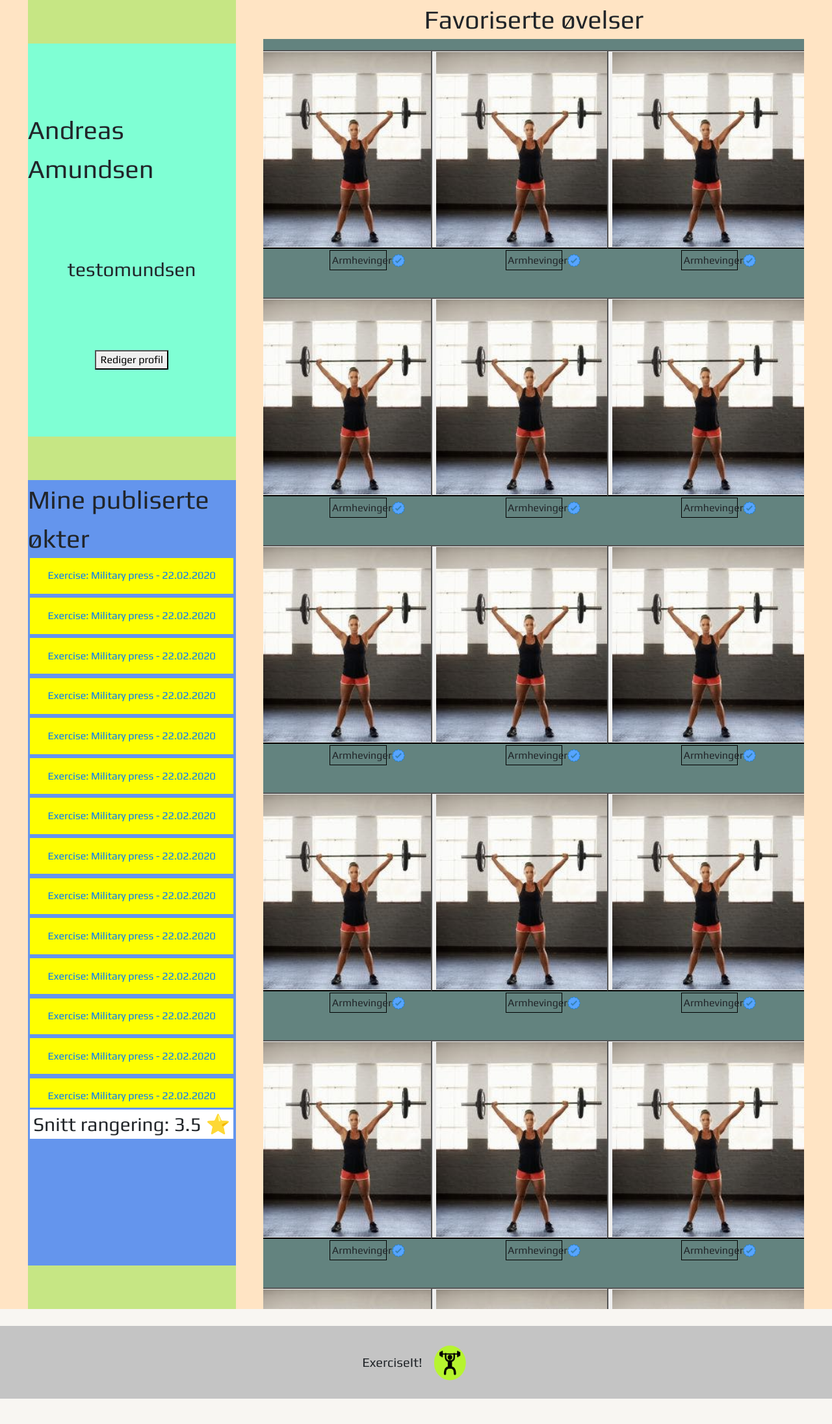
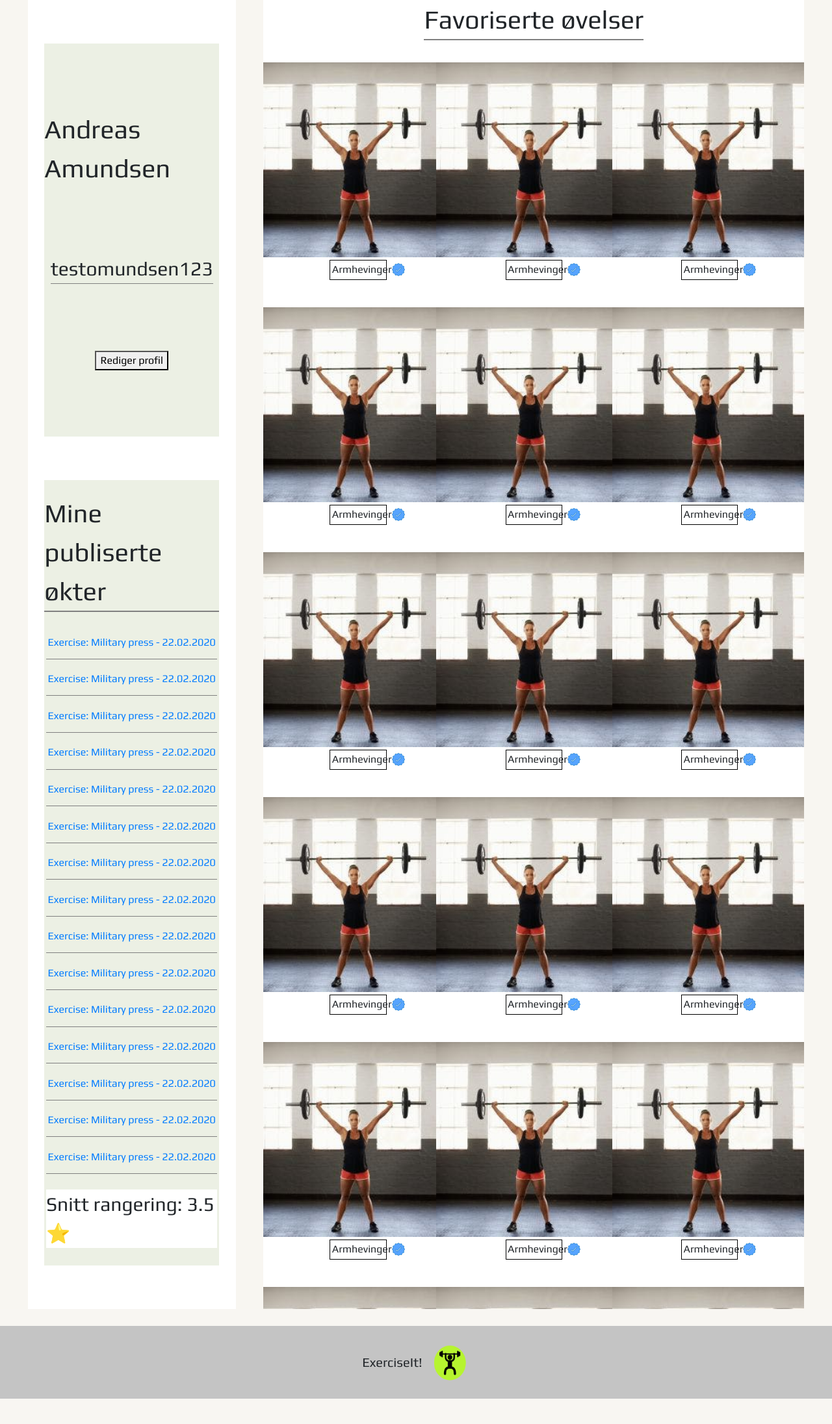
Before and after one commit to sigrunnu/programvareutviklingV2020, a Django app: page /profile/ in a window 1280 px wide. Shown: the part 112-2304 px from the top of the page at 65% size. Run offline with Django 3.2, Linux system fonts and the light colour scheme; some libraries are stand-ins or nearby versions.

Commit message:
Make finishing styling changes

```diff
--- a/profile_page/static/profile_page/profile_view.css
+++ b/profile_page/static/profile_page/profile_view.css
@@ -2,10 +2,10 @@
     overflow: hidden;
 
     display: flex;
-    background-color: red;
 
     width: 100%;
     height: 77.5%;
+
 
 }
 
@@ -16,10 +16,12 @@
 
     justify-content: space-evenly;
 
-    background-color: bisque;
+    background-color: #f8f6f1;
 
     flex-grow: 1;
     flex-shrink: 0;
+
+
 
 }
 
@@ -32,8 +34,9 @@
 
     width: 25%;
 
+    background-color: #ffffff;
 
-    background-color: #C6E684;
+    padding: 0 2% 0 2%;
 
     flex-direction: column;
 
@@ -45,7 +48,7 @@
 
     height: 30%;
 
-    background-color: aquamarine;
+    background-color: #ecf0e4;
 
     flex-direction: column;
 
@@ -58,11 +61,13 @@
 #profile_publishedExercisesWrapper {
     height: 60%;
 
-    background-color: cornflowerblue;
+    background-color: #ecf0e4;
 
     flex-direction: column;
 
     align-items: center;
+
+    justify-content: space-evenly;
 }
 
 #profile_publishedExercisesContainer {
@@ -74,7 +79,9 @@
 
     overflow-x: auto;
 
-    margin-bottom: 1%;
+
+
+
 
 }
 
@@ -82,7 +89,9 @@
     display: flex;
     justify-content: center;
 
-    background-color: yellow;
+
+    border: 1px none grey;
+    border-bottom-style: solid;
 
     align-items: center;
 
@@ -124,11 +133,16 @@
     flex-direction: column;
 
     align-items: center;
+
+    background-color: #ffffff;
+
+
+
 }
 
 #profile_favouritesContainer {
 
-    background-color: #63837F;
+    /*background-color: #63837F;*/
 
     justify-content: space-evenly;
 
@@ -143,6 +157,16 @@
 
 }
 
+#profile_favouritesTitle  {
+    font-size: 40px;
+    border: 2px none grey;
+    border-bottom-style: solid;
+
+    width: auto;
+
+    margin-bottom: 2%;
+}
+
 #profile_favouritesContainer > div {
 
     align-items: center;
@@ -151,6 +175,8 @@
     flex-direction: column;
 
     width: 30%;
+
+
 
     margin-bottom: 5%;
 
@@ -175,3 +201,16 @@
     height: 300px;
 
 }
+
+#profile_favouritesContainer > div button {
+    background-color: transparent;
+    border: none;
+}
+
+
+/* Create fade out transition for elements in feed view */
+#profile_favouritesContainer > div button:hover {
+    opacity: 0.4;
+    transition: 0.3s;
+
+}
--- a/profile_page/templates/profile_page/profile_view.html
+++ b/profile_page/templates/profile_page/profile_view.html
@@ -24,8 +24,8 @@
                         Andreas Amundsen
                     </div>
 
-                    <div style="font-size: 30px">
-                        testomundsen
+                    <div style="font-size: 30px; border: 1px none grey; border-bottom-style: solid;">
+                        testomundsen123
                     </div>
 
                     <button href="">
@@ -36,7 +36,7 @@
 
                 <div id="profile_publishedExercisesWrapper">
 
-                    <div style="font-size: 40px">
+                    <div style="font-size: 40px; border: 2px none grey; border-bottom-style: solid;">
                         Mine publiserte økter
                     </div>
 
@@ -118,7 +118,7 @@
 
             <div id="profile_favouritesWrapper">
 
-                <div style="font-size: 40px;">
+                <div id="profile_favouritesTitle">
                     Favoriserte øvelser
                 </div>
 
@@ -143,13 +143,13 @@
                                          style="width:20px;height:20px;">
                                 </div>
 
-                            <div class="item-noImage" style="display:none;">
+                                <div class="item-noImage"
+                                     style="display:none;">
                                 </div>
                             </div>
                         </div>
 
                     {% endfor %}
-
 
 
                 </div>
```
Lines whose indentation alone changed are shown as unchanged.
